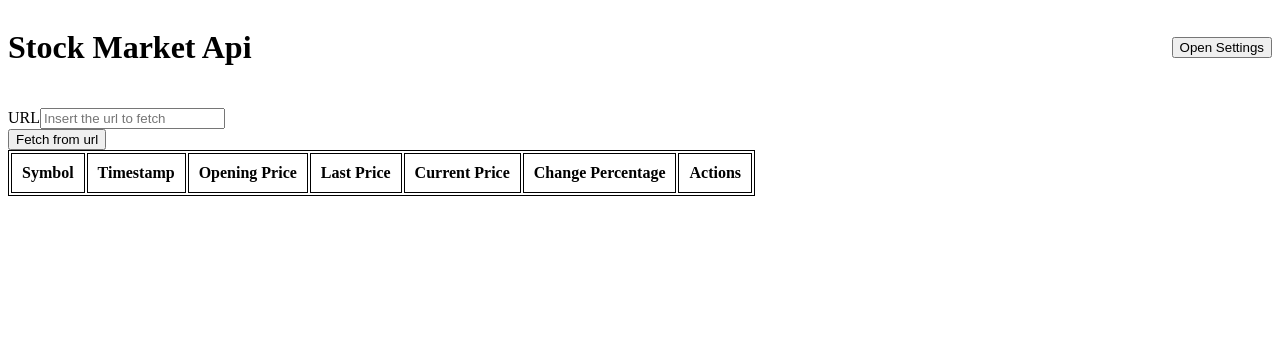
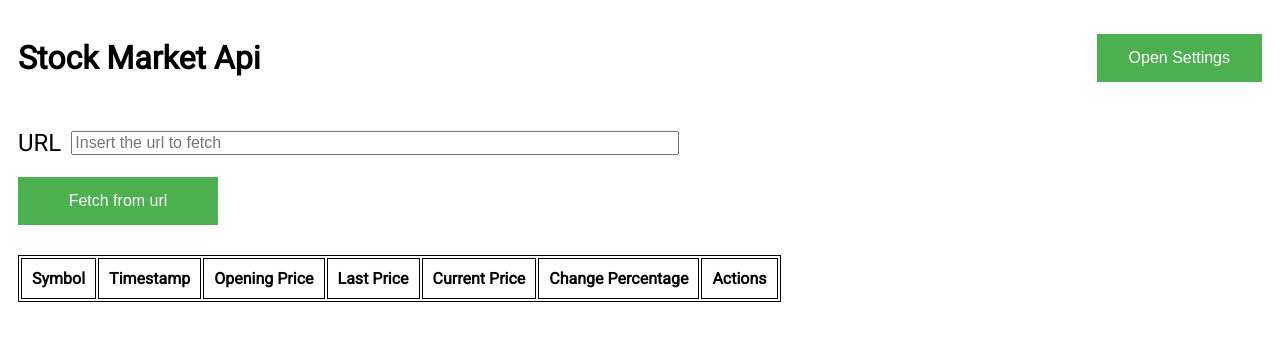
Before and after one commit to pedrokohler/stock-market-api, an Angular app: page / in a window 1280 px wide. Shown: the top 340 px of the page. Built offline with nearby package versions, Linux system fonts and the light colour scheme; what valid-url would draw is missing.

Commit message:
feat: improve styles

```diff
--- a/src/app/app.component.css
+++ b/src/app/app.component.css
@@ -0,0 +1,4 @@
+.main {
+  font-family: 'Roboto', sans-serif;
+  padding: 10px;
+}
--- a/src/app/app.component.html
+++ b/src/app/app.component.html
@@ -1,4 +1,4 @@
-<div>
+<div class="main">
   <app-header></app-header>
   <app-settings-form></app-settings-form>
   <app-quotes></app-quotes>
--- a/src/app/components/add-quote/add-quote.component.css
+++ b/src/app/components/add-quote/add-quote.component.css
@@ -0,0 +1,37 @@
+form {
+  display: flex;
+  flex-direction: column;
+  align-items: left;
+  justify-content: space-between;
+  margin: 30px 0;
+}
+
+div {
+  display: flex;
+  align-items: center;
+  justify-content: flex-start;
+  margin-bottom: 20px;
+}
+
+label {
+  font-size: 1.5em;
+  margin-right: 10px;
+}
+
+input {
+  width: 100%;
+  max-width: 600px;
+  font-size: 1em;
+}
+
+input[type=submit] {
+  background-color: #4CAF50;
+  max-width: 200px;
+  border: none;
+  color: white;
+  padding: 15px 32px;
+  text-align: center;
+  text-decoration: none;
+  display: inline-block;
+  font-size: 1em;
+}
--- a/src/app/components/button/button.component.css
+++ b/src/app/components/button/button.component.css
@@ -0,0 +1,11 @@
+button {
+  background-color: #4CAF50;
+  max-width: 200px;
+  border: none;
+  color: white;
+  padding: 15px 32px;
+  text-align: center;
+  text-decoration: none;
+  display: inline-block;
+  font-size: 1em;
+}
--- a/src/app/components/header/header.component.css
+++ b/src/app/components/header/header.component.css
@@ -2,5 +2,12 @@ header {
   display: flex;
   justify-content: space-between;
   align-items: center;
-  margin-bottom: 20px;
+  margin-bottom: 30px;
 }
+
+@media only screen and (max-width: 600px) {
+  header {
+    flex-direction: column;
+    margin-bottom: 15px;
+  }
+}
--- a/src/app/components/quote-item/quote-item.component.css
+++ b/src/app/components/quote-item/quote-item.component.css
@@ -0,0 +1,18 @@
+span {
+  display: none;
+}
+
+@media only screen and (max-width: 600px) {
+  span {
+    display: inline;
+    font-weight: 700;
+    text-align: left;
+  }
+
+  td {
+    display: flex;
+    align-items: center;
+    justify-content: space-between;
+    margin: 3px 10px;
+  }
+}
--- a/src/app/components/quote-item/quote-item.component.html
+++ b/src/app/components/quote-item/quote-item.component.html
@@ -1,7 +1,7 @@
-<td>{{quote.symbol}}</td>
-<td>{{quote.pollingTimestamp}}</td>
-<td>{{quote.openPrice}}</td>
-<td>{{quote.lastPrice}}</td>
-<td>{{quote.currentPrice}}</td>
-<td>{{quote.changePercentage}}</td>
-<td><fa-icon (click)="onDelete()" [ngStyle]="{'color': 'red'}" [icon]="faTimes"></fa-icon></td>
+<td><span>Symbol:</span>{{quote.symbol}}</td>
+<td><span>Polling Timestamp:</span>{{quote.pollingTimestamp}}</td>
+<td><span>Open Price:</span>{{quote.openPrice}}</td>
+<td><span>Last Price:</span>{{quote.lastPrice}}</td>
+<td><span>Current Price:</span>{{quote.currentPrice}}</td>
+<td><span>Change Percentage:</span>{{quote.changePercentage}}</td>
+<td><span>Delete:</span><fa-icon (click)="onDelete()" [ngStyle]="{'color': 'red'}" [icon]="faTimes"></fa-icon></td>
--- a/src/app/components/quotes/quotes.component.css
+++ b/src/app/components/quotes/quotes.component.css
@@ -6,3 +6,20 @@ table, th, td {
 th, td {
   padding: 10px;
 }
+
+@media only screen and (max-width: 600px) {
+  table {
+    width: 100%;
+  }
+
+  tr[app-quote-item] {
+    display: flex;
+    flex-direction: column;
+    width: 100%;
+    border-bottom: 1px solid black;
+  }
+
+  th {
+    display: none;
+  }
+}
--- a/src/app/components/settings-form/settings-form.component.css
+++ b/src/app/components/settings-form/settings-form.component.css
@@ -0,0 +1,43 @@
+form {
+  display: flex;
+  flex-direction: column;
+  align-items: left;
+  justify-content: space-between;
+  background-color: #E0E0E0;
+  padding: 30px;
+  margin: 30px 0;
+  width: 100%;
+}
+
+div {
+  display: flex;
+  align-items: center;
+  justify-content: flex-start;
+  margin-bottom: 20px;
+}
+
+label {
+  width: 250px;
+  text-align: left;
+  font-size: 1.5em;
+  margin-right: 10px;
+}
+
+input {
+  width: 100px;
+  width: 100%;
+  max-width: 600px;
+  font-size: 1em;
+}
+
+input[type=submit] {
+  background-color: #4CAF50;
+  max-width: 200px;
+  border: none;
+  color: white;
+  padding: 15px 32px;
+  text-align: center;
+  text-decoration: none;
+  display: inline-block;
+  font-size: 1em;
+}
--- a/src/index.html
+++ b/src/index.html
@@ -6,6 +6,9 @@
   <base href="/">
   <meta name="viewport" content="width=device-width, initial-scale=1">
   <link rel="icon" type="image/x-icon" href="favicon.ico">
+  <link rel="preconnect" href="https://fonts.googleapis.com">
+  <link rel="preconnect" href="https://fonts.gstatic.com" crossorigin>
+  <link href="https://fonts.googleapis.com/css2?family=Open+Sans&family=Roboto&display=swap" rel="stylesheet">
 </head>
 <body>
   <app-root></app-root>
```
